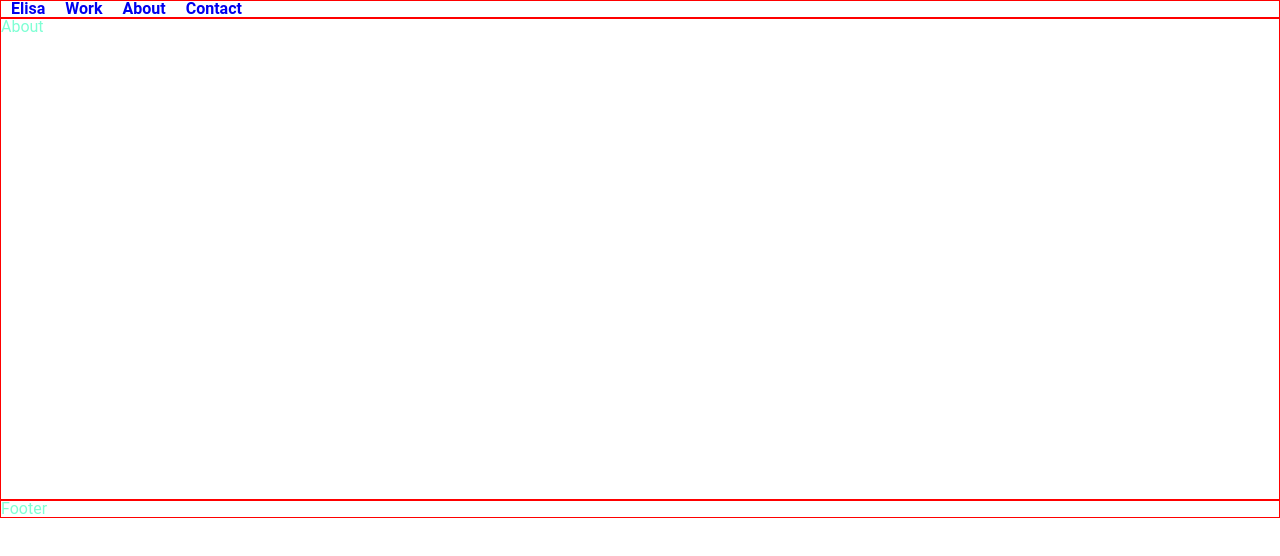
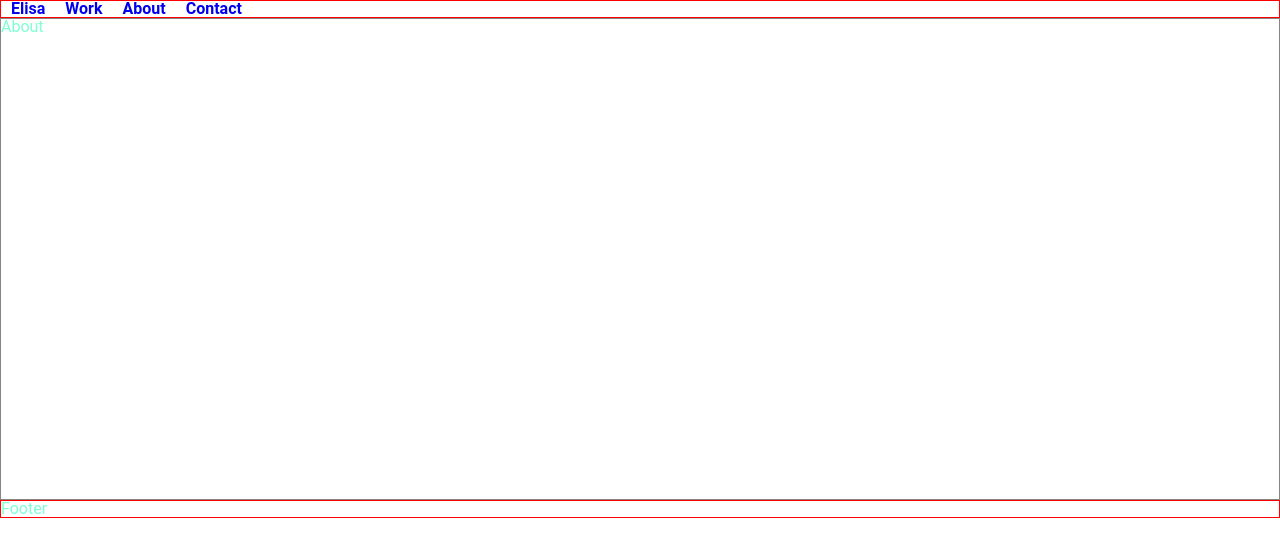
Before and after one commit to elis-11/first-react-portfolio, a React (Create React App) app: page /about in a window 1280 px wide. Shown: the top 556 px of the page. Built offline with nearby package versions, Linux system fonts and the light colour scheme.

Commit message:
about-color

```diff
--- a/src/components/about/about.css
+++ b/src/components/about/about.css
@@ -1,4 +1,4 @@
 .about {
-    border: solid 1px red;
+    border: solid 1px rgb(139, 130, 130);
     min-height: 60vh;
   }
```
